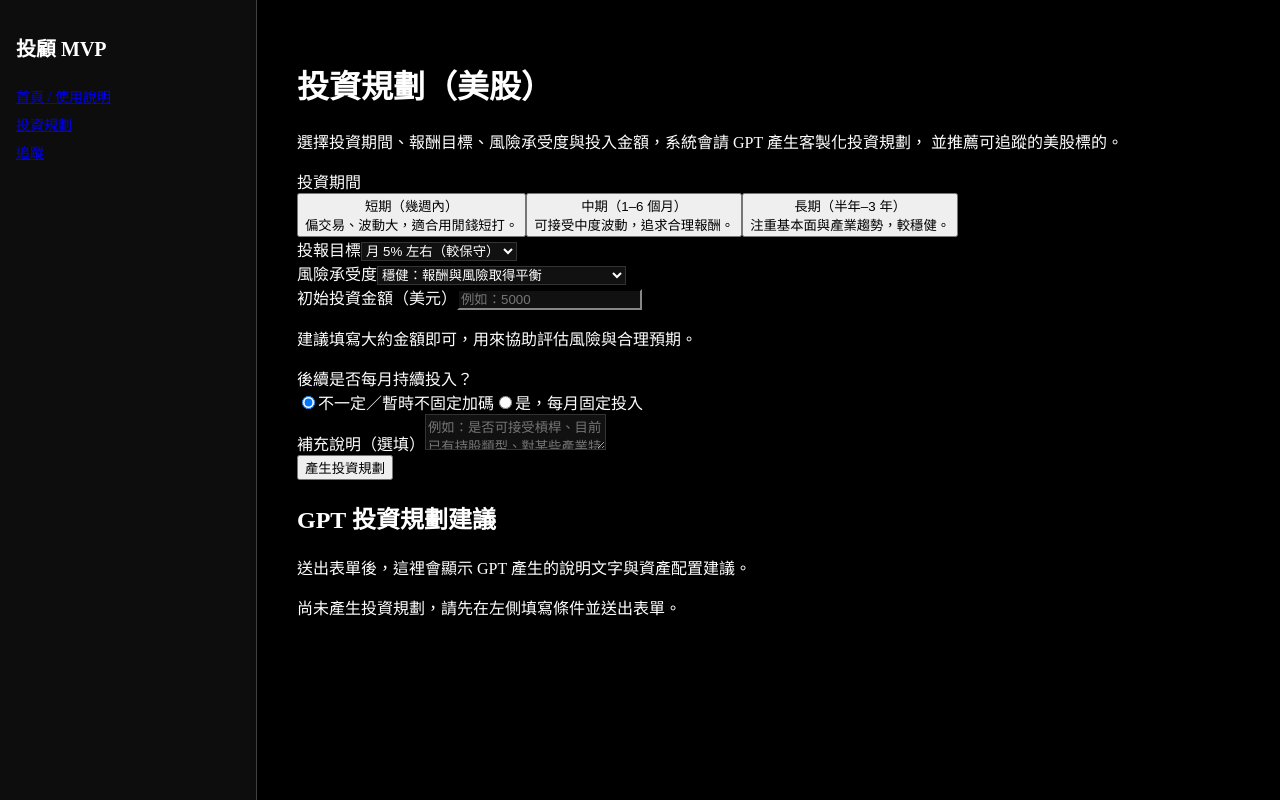
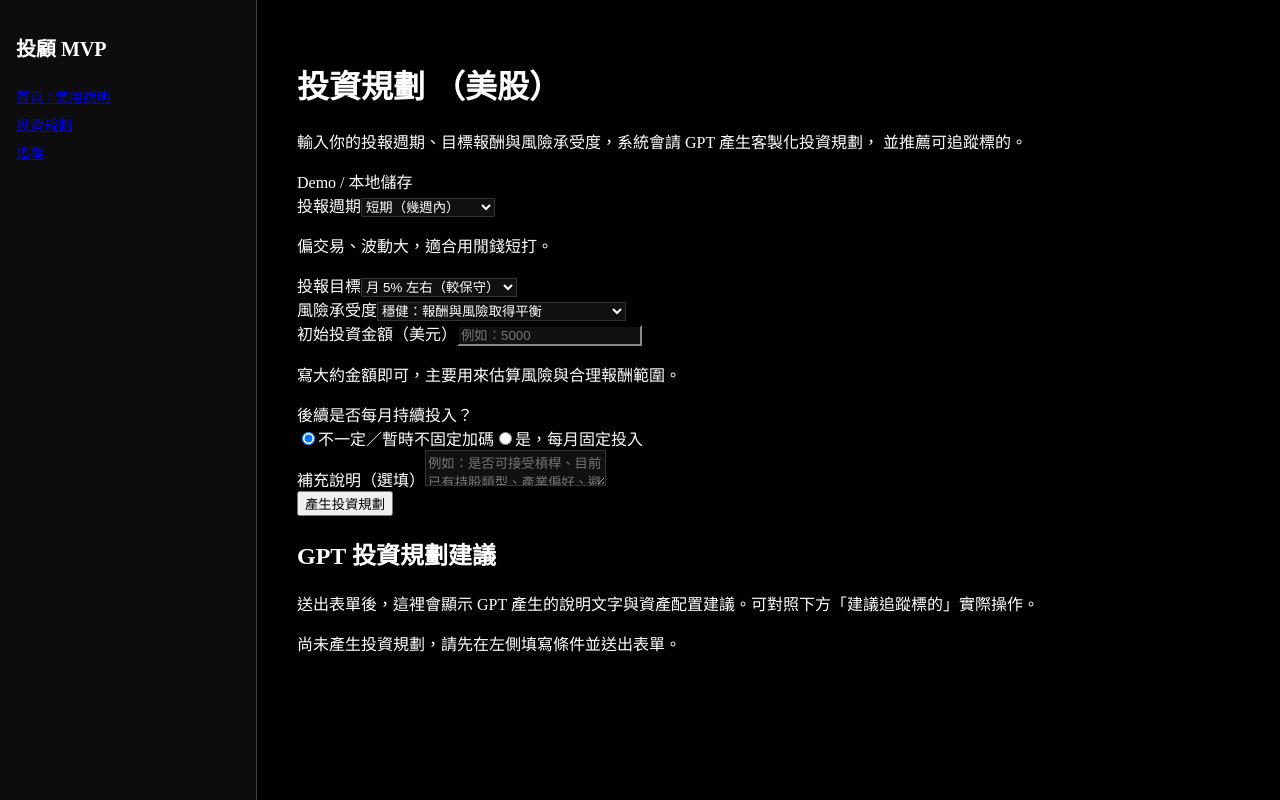
Before and after one commit to TrevorJobuTupaki/advisor-mvp, a Next.js app: page /pick in a window 1280 px wide. Built offline with nearby package versions, Linux system fonts and the light colour scheme.

Commit message:
update 投報週期 UI

```diff
--- a/app/pick/page.tsx
+++ b/app/pick/page.tsx
@@ -51,7 +51,7 @@ const RISK_OPTIONS = [
   { value: "aggressive", label: "積極：承受大波動以追求更高報酬" },
 ];
 
-// 追蹤資料結構：一檔股票 = 多筆交易
+// ===== 追蹤資料結構 =====
 type Trade = {
   id: string;
   date: string; // YYYY-MM-DD
@@ -150,6 +150,8 @@ export default function PlanningPage() {
   const [tradeShares, setTradeShares] = useState<string>("");
 
   const goalOptions = GOAL_BY_HORIZON[horizon];
+  const horizonDesc =
+    HORIZON_OPTIONS.find((h) => h.value === horizon)?.desc ?? "";
 
   const handleGenerate = async () => {
     setLoading(true);
@@ -164,9 +166,7 @@ export default function PlanningPage() {
     }
     if (addEveryMonth === "yes" && !monthlyAmount.trim()) {
       setLoading(false);
-      setErrorMsg(
-        "請輸入每月預計追加投資金額（美元），或改選擇不固定加碼。"
-      );
+      setErrorMsg("請輸入每月預計追加投資金額（美元），或改選擇不固定加碼。");
       return;
     }
 
@@ -248,52 +248,63 @@ export default function PlanningPage() {
 
   return (
     <div className="max-w-6xl mx-auto px-4 space-y-8">
-      {/* 標題區 */}
-      <header className="space-y-2">
-        <h1 className="text-3xl font-bold">投資規劃（美股）</h1>
-        <p className="text-sm text-neutral-300">
-          選擇投資期間、報酬目標、風險承受度與投入金額，系統會請 GPT 產生客製化投資規劃，
-          並推薦可追蹤的美股標的。
-        </p>
+      {/* 頂部標題 + 小提示，走 TradingView 風格 */}
+      <header className="space-y-3 border-b border-neutral-800 pb-4">
+        <div className="flex flex-col md:flex-row md:items-center md:justify-between gap-2">
+          <div>
+            <h1 className="text-3xl font-semibold tracking-tight">
+              投資規劃 <span className="text-sm text-neutral-400">（美股）</span>
+            </h1>
+            <p className="mt-1 text-sm text-neutral-300">
+              輸入你的投報週期、目標報酬與風險承受度，系統會請 GPT 產生客製化投資規劃，
+              並推薦可追蹤標的。
+            </p>
+          </div>
+          <div className="flex items-center gap-2 text-xs text-neutral-400">
+            <span className="inline-flex items-center gap-1 rounded-full border border-emerald-500/60 bg-emerald-500/10 px-3 py-1">
+              <span className="h-1.5 w-1.5 rounded-full bg-emerald-400" />
+              Demo / 本地儲存
+            </span>
+          </div>
+        </div>
       </header>
 
-      {/* 主內容：左表單 / 右 GPT 文本 */}
+      {/* 主內容：左設定、右規劃文字 */}
       <div className="grid gap-6 lg:grid-cols-[1.1fr,1fr]">
-        {/* 左側：設定表單 */}
-        <section className="rounded-xl border border-neutral-800 bg-neutral-900/70 p-6 space-y-6">
-          {/* 投資期間 */}
+        {/* 左側：設定表單（卡片） */}
+        <section className="rounded-xl border border-neutral-800 bg-gradient-to-b from-neutral-900/90 to-black/80 p-6 shadow-[0_18px_45px_rgba(0,0,0,0.65)] space-y-6">
+          {/* 投報週期 */}
           <div className="space-y-2">
-            <label className="text-sm font-medium">投資期間</label>
-            <div className="grid grid-cols-1 md:grid-cols-3 gap-2">
+            <label className="text-xs font-semibold uppercase tracking-wide text-neutral-400">
+              投報週期
+            </label>
+            <select
+              className="w-full rounded-md bg-neutral-900 px-3 py-2 text-sm border border-neutral-700 focus:outline-none focus:ring-2 focus:ring-emerald-500/70"
+              value={horizon}
+              onChange={(e) => {
+                const v = e.target.value as Horizon;
+                setHorizon(v);
+                setGoal(GOAL_BY_HORIZON[v][0].value);
+              }}
+            >
               {HORIZON_OPTIONS.map((opt) => (
-                <button
-                  key={opt.value}
-                  type="button"
-                  onClick={() => {
-                    setHorizon(opt.value);
-                    setGoal(GOAL_BY_HORIZON[opt.value][0].value);
-                  }}
-                  className={
-                    "text-left rounded-lg border px-3 py-2 text-sm bg-neutral-900 " +
-                    (horizon === opt.value
-                      ? "border-emerald-500 bg-neutral-800"
-                      : "border-neutral-700 hover:bg-neutral-800")
-                  }
-                >
-                  <div className="font-semibold">{opt.label}</div>
-                  <div className="mt-1 text-xs text-neutral-400">
-                    {opt.desc}
-                  </div>
-                </button>
+                <option key={opt.value} value={opt.value}>
+                  {opt.label}
+                </option>
               ))}
-            </div>
+            </select>
+            {horizonDesc && (
+              <p className="text-xs text-neutral-400">{horizonDesc}</p>
+            )}
           </div>
 
           {/* 投報目標 */}
           <div className="space-y-2">
-            <label className="text-sm font-medium">投報目標</label>
+            <label className="text-xs font-semibold uppercase tracking-wide text-neutral-400">
+              投報目標
+            </label>
             <select
-              className="w-full rounded-md bg-neutral-900 px-3 py-2 text-sm border border-neutral-700 focus:outline-none focus:ring-2 focus:ring-neutral-500"
+              className="w-full rounded-md bg-neutral-900 px-3 py-2 text-sm border border-neutral-700 focus:outline-none focus:ring-2 focus:ring-emerald-500/70"
               value={goal}
               onChange={(e) => setGoal(e.target.value)}
             >
@@ -307,9 +318,11 @@ export default function PlanningPage() {
 
           {/* 風險承受度 */}
           <div className="space-y-2">
-            <label className="text-sm font-medium">風險承受度</label>
+            <label className="text-xs font-semibold uppercase tracking-wide text-neutral-400">
+              風險承受度
+            </label>
             <select
-              className="w-full rounded-md bg-neutral-900 px-3 py-2 text-sm border border-neutral-700 focus:outline-none focus:ring-2 focus:ring-neutral-500"
+              className="w-full rounded-md bg-neutral-900 px-3 py-2 text-sm border border-neutral-700 focus:outline-none focus:ring-2 focus:ring-emerald-500/70"
               value={risk}
               onChange={(e) => setRisk(e.target.value)}
             >
@@ -323,23 +336,25 @@ export default function PlanningPage() {
 
           {/* 初始投資金額 */}
           <div className="space-y-2">
-            <label className="text-sm font-medium">初始投資金額（美元）</label>
+            <label className="text-xs font-semibold uppercase tracking-wide text-neutral-400">
+              初始投資金額（美元）
+            </label>
             <input
               type="number"
               min="0"
-              className="w-full rounded-md bg-neutral-900 px-3 py-2 text-sm border border-neutral-700 focus:outline-none focus:ring-2 focus:ring-neutral-500"
+              className="w-full rounded-md bg-neutral-900 px-3 py-2 text-sm border border-neutral-700 focus:outline-none focus:ring-2 focus:ring-emerald-500/70"
               value={initialAmount}
               onChange={(e) => setInitialAmount(e.target.value)}
               placeholder="例如：5000"
             />
             <p className="text-xs text-neutral-500">
-              建議填寫大約金額即可，用來協助評估風險與合理預期。
+              寫大約金額即可，主要用來估算風險與合理報酬範圍。
             </p>
           </div>
 
           {/* 是否每月持續投入 */}
           <div className="space-y-2">
-            <label className="text-sm font-medium">
+            <label className="text-xs font-semibold uppercase tracking-wide text-neutral-400">
               後續是否每月持續投入？
             </label>
             <div className="flex flex-col gap-2 text-sm md:flex-row">
@@ -367,19 +382,19 @@ export default function PlanningPage() {
 
             {addEveryMonth === "yes" && (
               <div className="space-y-2 mt-2">
-                <label className="text-sm font-medium">
+                <label className="text-xs font-semibold uppercase tracking-wide text-neutral-400">
                   每月預計追加投資金額（美元）
                 </label>
                 <input
                   type="number"
                   min="0"
-                  className="w-full rounded-md bg-neutral-900 px-3 py-2 text-sm border border-neutral-700 focus:outline-none focus:ring-2 focus:ring-neutral-500"
+                  className="w-full rounded-md bg-neutral-900 px-3 py-2 text-sm border border-neutral-700 focus:outline-none focus:ring-2 focus:ring-emerald-500/70"
                   value={monthlyAmount}
                   onChange={(e) => setMonthlyAmount(e.target.value)}
                   placeholder="例如：500"
                 />
                 <p className="text-xs text-neutral-500">
-                  GPT 會依照「單筆 + 每月定期投入」一起評估可行性與資產成長路徑。
+                  GPT 會同時考慮「單筆 + 每月定期投入」，模擬資產成長路徑。
                 </p>
               </div>
             )}
@@ -387,16 +402,18 @@ export default function PlanningPage() {
 
           {/* 補充說明 */}
           <div className="space-y-2">
-            <label className="text-sm font-medium">補充說明（選填）</label>
+            <label className="text-xs font-semibold uppercase tracking-wide text-neutral-400">
+              補充說明（選填）
+            </label>
             <textarea
-              className="w-full rounded-md bg-neutral-900 px-3 py-2 text-sm border border-neutral-700 min-h-[80px] focus:outline-none focus:ring-2 focus:ring-neutral-500"
+              className="w-full rounded-md bg-neutral-900 px-3 py-2 text-sm border border-neutral-700 min-h-[80px] focus:outline-none focus:ring-2 focus:ring-emerald-500/70"
               value={inputNote}
               onChange={(e) => setInputNote(e.target.value)}
-              placeholder="例如：是否可接受槓桿、目前已有持股類型、對某些產業特別偏好或避險需求…"
+              placeholder="例如：是否可接受槓桿、目前已有持股類型、產業偏好、避險需求…"
             />
           </div>
 
-          <div className="flex justify-end">
+          <div className="flex justify-end pt-2 border-t border-neutral-800/70 mt-2">
             <button
               type="button"
               onClick={handleGenerate}
@@ -409,13 +426,15 @@ export default function PlanningPage() {
         </section>
 
         {/* 右側：GPT 規劃文字 */}
-        <section className="rounded-xl border border-neutral-800 bg-neutral-900/70 p-6 space-y-4">
-          <h2 className="text-lg font-semibold">GPT 投資規劃建議</h2>
-          <p className="text-sm text-neutral-300">
-            送出表單後，這裡會顯示 GPT 產生的說明文字與資產配置建議。
+        <section className="rounded-xl border border-neutral-800 bg-gradient-to-b from-neutral-900/80 to-black/80 p-6 shadow-[0_18px_45px_rgba(0,0,0,0.6)] space-y-4">
+          <h2 className="text-sm font-semibold tracking-wide text-neutral-300 uppercase">
+            GPT 投資規劃建議
+          </h2>
+          <p className="text-xs text-neutral-400">
+            送出表單後，這裡會顯示 GPT 產生的說明文字與資產配置建議。可對照下方「建議追蹤標的」實際操作。
           </p>
 
-          <div className="mt-4 h-[260px] overflow-y-auto rounded-lg border border-neutral-800 bg-black/40 p-3 text-sm whitespace-pre-wrap">
+          <div className="mt-2 h-[260px] overflow-y-auto rounded-lg border border-neutral-800 bg-black/60 p-3 text-sm whitespace-pre-wrap">
             {plan ? (
               plan
             ) : (
@@ -429,27 +448,29 @@ export default function PlanningPage() {
 
       {/* 錯誤訊息 */}
       {errorMsg && (
-        <div className="rounded-lg border border-red-500 bg-red-950/30 px-3 py-2 text-sm text-red-300">
+        <div className="rounded-lg border border-red-500 bg-red-950/40 px-3 py-2 text-sm text-red-200">
           {errorMsg}
         </div>
       )}
 
       {/* 建議追蹤標的 */}
       {tickers.length > 0 && (
-        <section className="rounded-xl border border-neutral-800 bg-neutral-900/70 p-6 space-y-3">
-          <h3 className="text-lg font-semibold">建議追蹤的美股標的</h3>
+        <section className="rounded-xl border border-neutral-800 bg-neutral-900/80 p-6 shadow-[0_18px_45px_rgba(0,0,0,0.55)] space-y-3">
+          <h3 className="text-sm font-semibold tracking-wide text-neutral-300 uppercase">
+            建議追蹤的美股標的
+          </h3>
           <p className="text-xs text-neutral-400">
-            點「加入追蹤」會要求輸入買進日期、價格與股數，並寫入追蹤頁面的持股紀錄。
+            點「加入追蹤」會要求輸入買進日期、價格與股數，並寫入「持股追蹤」頁面的紀錄。
           </p>
 
           <div className="flex flex-col gap-3">
             {tickers.map((t) => (
               <div
                 key={t.symbol}
-                className="flex flex-col md:flex-row md:items-center md:justify-between gap-3 border border-neutral-800 rounded-lg px-3 py-2 bg-black/30"
+                className="flex flex-col md:flex-row md:items-center md:justify-between gap-3 border border-neutral-800 rounded-lg px-3 py-2 bg-black/40"
               >
                 <div>
-                  <div className="font-mono font-semibold">
+                  <div className="font-mono text-sm font-semibold">
                     {t.symbol.toUpperCase()}
                   </div>
                   {t.reason && (
@@ -462,12 +483,12 @@ export default function PlanningPage() {
                 <div className="flex-1" />
 
                 {activeSymbol === t.symbol ? (
-                  <div className="flex flex-col md:flex-row gap-2 items-center">
+                  <div className="flex flex-col md:flex-row gap-2 items-center text-xs">
                     <input
                       type="date"
                       value={tradeDate}
                       onChange={(e) => setTradeDate(e.target.value)}
-                      className="bg-neutral-900 border border-neutral-700 rounded px-2 py-1 text-xs"
+                      className="bg-neutral-900 border border-neutral-700 rounded px-2 py-1"
                     />
                     <input
                       type="number"
@@ -476,7 +497,7 @@ export default function PlanningPage() {
                       placeholder="買入價格"
                       value={tradePrice}
                       onChange={(e) => setTradePrice(e.target.value)}
-                      className="bg-neutral-900 border border-neutral-700 rounded px-2 py-1 text-xs w-28 text-right"
+                      className="bg-neutral-900 border border-neutral-700 rounded px-2 py-1 w-24 text-right"
                     />
                     <input
                       type="number"
@@ -485,19 +506,19 @@ export default function PlanningPage() {
                       placeholder="股數"
                       value={tradeShares}
                       onChange={(e) => setTradeShares(e.target.value)}
-                      className="bg-neutral-900 border border-neutral-700 rounded px-2 py-1 text-xs w-24 text-right"
+                      className="bg-neutral-900 border border-neutral-700 rounded px-2 py-1 w-20 text-right"
                     />
                     <button
                       type="button"
                       onClick={handleConfirmAddTrade}
-                      className="px-3 py-1 text-xs rounded-md bg-emerald-500 text-black hover:bg-emerald-400"
+                      className="px-3 py-1 rounded-md bg-emerald-500 text-black hover:bg-emerald-400"
                     >
                       確認加入追蹤
                     </button>
                     <button
                       type="button"
                       onClick={() => setActiveSymbol(null)}
-                      className="px-2 py-1 text-xs rounded-md border border-neutral-600 text-neutral-300 hover:bg-neutral-800"
+                      className="px-2 py-1 rounded-md border border-neutral-600 text-neutral-300 hover:bg-neutral-800"
                     >
                       取消
                     </button>
```
